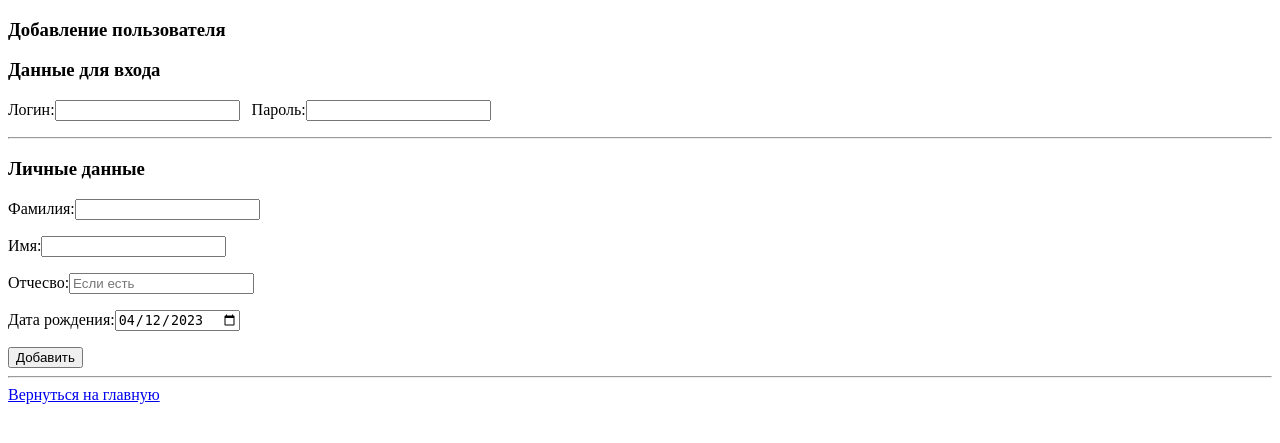
After one commit to Oracle200/TestTask, a PHP site: page /source/CreateUser.php in a window 1280 px wide. The commit adds this page. Shown: the top 443 px of the page. Run offline with PHP 8.4, Linux system fonts and the light colour scheme.

Commit message:
Создание пользователей через админа

```diff
--- /dev/null
+++ b/source/CreateUser.php
@@ -0,0 +1,21 @@
+<?php
+require_once "config.php";
+if (isset($_POST["username"]) && isset($_POST["password"])){
+	$username = mysqli_real_escape_string($DataBase, trim($_POST["username"]));
+	$password = password_hash(trim($_POST["password"]), PASSWORD_DEFAULT);
+	$surname = mysqli_real_escape_string($DataBase, trim($_POST["surname"]));
+	$firstname = mysqli_real_escape_string($DataBase, trim($_POST["firstname"]));
+	$patronymic = mysqli_real_escape_string($DataBase, trim($_POST["patronymic"]));
+	$dob = mysqli_real_escape_string($DataBase, trim($_POST["dob"]));
+	$sql = "INSERT INTO Users (username, password, status, surname, firstname,patronymic, dob) VALUES ('$username', '$password', 'student' ,'$surname', '$firstname', '$patronymic', '$dob')";
+	if(mysqli_query($DataBase, $sql)){
+        echo "<h3 style='background-color: green'>Данные успешно добавлены</h3>";
+    } else{
+        echo "Ошибка: " . mysqli_error($DataBase);
+    }
+    mysqli_close($DataBase);
+}
+
+include '../templates/TemplatesCreateUser.php'
+
+?>
--- a/source/MainPage.php
+++ b/source/MainPage.php
@@ -19,6 +19,9 @@ if(!isset($_SESSION["loggedin"]) || $_SESSION["loggedin"] !== true){
 	<p>
 		Здравствуйте <b><?php echo $_SESSION["username"]; ?></b>
 	</p>
+	<p>
+		<a href="CreateUser.php">Созать пользователя для входа в систему</a>
+	</p>
 	<a href="logout.php">Выйти</a>
 </body>
 </html>
--- a/source/authenticate.php
+++ b/source/authenticate.php
@@ -25,15 +25,15 @@ if($_SERVER["REQUEST_METHOD"] == "POST"){
 				$_SESSION["username"] = $_POST['username'];
 				header("location: MainPage.php");
 			} else {
-				echo 'Неверный пароль';
+				echo '<h3 style="background-color: red">Неверный пароль</h3>';
 			}
 		} else {
-			echo 'Такого пользователя не сущесвует';
+			echo '<h3 style="background-color: red">Такого пользователя не сущесвует</h3>';
 		}
 		$stmt->close();
 	}
 }
 
-include 'login.php';
+include('../templates/login.php');
 
 ?>
--- /dev/null
+++ b/templates/TemplatesCreateUser.php
@@ -0,0 +1,37 @@
+<!DOCTYPE html>
+<html lang="en">
+<head>
+	<meta charset="UTF-8">
+	<meta http-equiv="X-UA-Compatible" content="IE=edge">
+	<meta name="viewport" content="width=device-width, initial-scale=1.0">
+	<title>Добавить пользователя</title>
+</head>
+<body>
+	<h3>Добавление пользователя</h3>
+	<form action="<?php echo htmlspecialchars($_SERVER["PHP_SELF"]); ?>" method="post">
+		<h3>Данные для входа</h3>
+		<p>
+			Логин:<input type="text" name="username" required/>
+			&nbsp
+			Пароль:<input type="password" name="password" required/>
+		</p>
+		<hr>
+		<h3>Личные данные</h3>
+		<p>
+			Фамилия:<input type="text" name="surname" />
+		</p>
+		<p>
+			Имя:<input type="text" name="firstname" />
+		</p>
+		<p>
+			Отчесво:<input type="text" name="patronymic" placeholder="Если есть"/>
+		</p>
+		<p>
+			Дата рождения:<input type="date" name="dob" value="2023-04-12" />
+		</p>
+		<input type="submit" value="Добавить">
+	</form>
+	<hr>
+	<a href="../source/MainPage.php">Вернуться на главную</a>
+</body>
+</html>
--- a/source/login.php
+++ b/templates/login.php
@@ -10,8 +10,8 @@
 		<div>
 			<h1>Логин</h1>
 			<form action="<?php echo htmlspecialchars($_SERVER["PHP_SELF"]); ?>" method="post">
-				<input type="text" name="username" placeholder="Username" id="username" required>
-				<input type="password" name="password" placeholder="Password" id="password" required>
+				<input type="text" name="username" placeholder="Логин" id="username" required>
+				<input type="password" name="password" placeholder="Пароль" id="password" required>
 				<input type="submit" value="Login">
 			</form>
 		</div>
```
Also changed, not shown: README.md.
